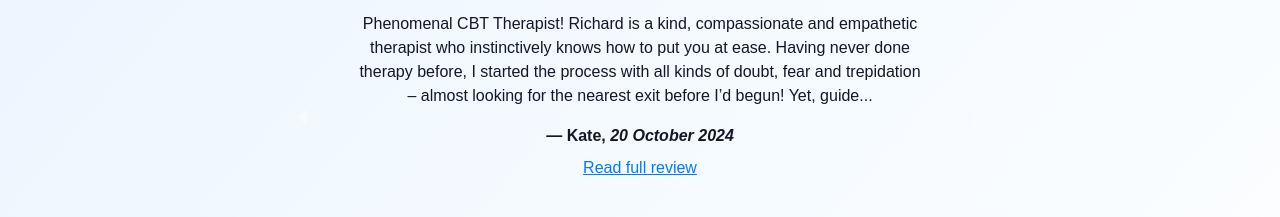
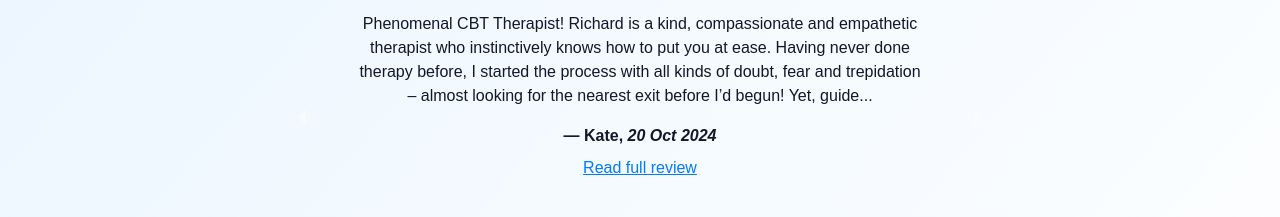
Before and after one commit to rickhallett/oceanheart-website, a React (Vite) app: page /work-together in a window 1280 px wide. Shown: the part 880-1097 px from the top of the page. Built offline with nearby package versions, Linux system fonts and the light colour scheme.

Commit message:
fix: duplicate date prop

```diff
--- a/src/pages/Testimonials.jsx
+++ b/src/pages/Testimonials.jsx
@@ -19,7 +19,6 @@ const reviews = [
         rating: 5,
         date: "20 Oct 2024",
         content: "Phenomenal CBT Therapist! Richard is a kind, compassionate and empathetic therapist who instinctively knows how to put you at ease. Having never done therapy before, I started the process with all kinds of doubt, fear and trepidation – almost looking for the nearest exit before I’d begun! Yet, guided by Richard’s warmth and humour, all my scepticism quickly melted away. I soon felt the healing power of being able to talk freely in a safe space. A great listener, Richard was able to make fantastic suggestions for books, diaries and other tools which I found invaluable in between sessions as a means of reflection and personal growth. Ultimately, and after only a few sessions, I now feel like me again; ready to move forward with an open heart and a sense of optimism for the future, safe in the knowledge that I am better equipped to deal with life’s challenges. Richard is a truly gifted therapist with a generous spirit. I sincerely hope that others allow themselves the opportunity and privilege of collaborating with him on their own personal journey. I honestly can’t recommend him highly enough! Thank you so much Richard for all your help and support.",
-        date: "20 October 2024"
     },
     {
         name: "Ali Jarvis",
@@ -27,7 +26,6 @@ const reviews = [
         rating: 5,
         date: "16 Sept 2024",
         content: "I cannot recommend Richard highly enough. I was referred for therapy to address my anxiety which was having a massively negative impact on my life. Whilst I was not an all out sceptic of holistic therapies, at the start I struggled to see how this therapy could or would be able to help me. With Richard’s guidance and wonderfully wicked sense of humour, the onion of futile resistance has been well and truly smashed! Thanks to Richard I have my life back and feel suitably equipped to continue improving every day with the safety net of being able to reach out to Richard in the future should I need to.",
-        date: "13 September 2024"
     },
     {
         name: "Lydia McManus",
@@ -35,7 +33,6 @@ const reviews = [
         rating: 5,
         date: "30 Aug 2024",
         content: "I honestly cannot recommend Richard enough!! I had 8 sessions all together and I can feel so much of a difference. I have gained a lot from my sessions, from insights, tools, recommendations and more. There have been many occasions where I have experienced light bulb moments that have been life changing and make me understand so much. Richard is understanding, empathetic and has a calming presence. He also has a great sense of humour that has put me at ease from my first session, being able to laugh throughout sessions is something I was so grateful for. Richard creates a safe environment in which you can truly open up and gain a lot from. Thank you for everything!",
-        date: "30 August 2024"
     },
     {
         name: "Lauren Rebecca",
@@ -43,15 +40,13 @@ const reviews = [
         rating: 5,
         date: "10 Aug 2024",
         content: "I was referred to Richard for therapy for my OCD. I found his guidance really helpful in explaining concepts for ACT therapy and allowing me to work on my symptoms. Even though some sessions were tough for me mentally, Richard always found a way to make the concepts relatable or a way to divert the conversation to help me calm down (and mostly laugh) before returning to the topic.",
-        date: "10 August 2024"
-    },
+        },
     {
         name: "Sarah",
         location: "GB",
         rating: 5,
         date: "3 Jun 2024",
         content: "The whole theory behind does it help!! Well absolutely, yes! Richard has been an enormous help, guidance and support throughout my sessions and comes highly recommended by myself and others no doubt. I will carry on believing in myself and trusting each step I take is a plan to strive to achieve my potential that I had lost and thanks to Richard I have now and will continue gaining. Thank you, wholeheartedly.",
-        date: "03 June 2024"
     },
     {
         name: "Nafiya",
@@ -59,7 +54,6 @@ const reviews = [
         rating: 5,
         date: "4 Jun 2024",
         content: "Many people have told me therapy is a waste of time and I grew up believing in this! Since starting my sessions with Richard, I have found the confident , strong powerful woman I forgot I was especially during my most anxious times. I felt extremely comfortable sharing feelings and thoughts, I felt I could benefit from many strategies we spoke about, he was very professional yet friendly enough to crack a few jokes which was fantastic. Thank you Richard!",
-        date: "04 June 2024"
     },
     {
         name: "Anonymous",
@@ -67,15 +61,13 @@ const reviews = [
         rating: 5,
         date: "7 Jun 2024",
         content: "Richard’s guidance, support and insights really resonate. You can take something out of every session, which in turn helps you make gradual changes in your life. In other words, a life-changing experience. Thank you so much!",
-        date: "05 June 2024"
-    },
+        },
     {
         name: "Aureliana Enache",
         location: "GB",
         rating: 5,
         date: "4 Jun 2024",
         content: "Rick is a very gifted, empathetic and highly professional therapist. A meditator, so the holding and advice comes from an intuitive, spiritual space. If you want to discuss situations in depth, clear out emotions at the somatic level or find better life strategies, definitely book with Rick Hallett.",
-        date: "04 June 2024"
     },
     {
         name: "Mary",
@@ -83,23 +75,20 @@ const reviews = [
         rating: 5,
         date: "8 Jun 2024",
         content: "I have benefitted immensely from my sessions with Richard and feel lighter in the mind, body, and soul. He is a professional and a well-mannered therapist, who was able to create a safe space emotionally and mentally so I could open up and speak. Especially as a trauma-informed therapist; he was sympathetic, empathetic and non-judgemental in his approach. In this manner we proceeded through the traumas that can leave one feeling frozen. Furthermore, experiencing symptoms such as: emotional and physical pain throughout the body; depression, anxiety, insomnia, numbness, disassociation, isolation, fear, heartbreak, grief and many more indicators. Richard aided me through the darkness to a place where one can see light, he is a source for good change guiding one within, through some of the darkest wounds; I would not have favored to face alone, and did not know how to. He aided me with psychology terms and knowledge to explain my states and what was happening—which is essence was a therapeutic and educational process... do trust the process.",
-        date: "07 June 2024"
-    },
+        },
     {
         name: "Barry J Wale",
         location: "GB",
         rating: 5,
         date: "3 Jun 2024",
         content: "My experience talking to Richard was truly enlightening. Together we found a way forward, and I am deeply in his debt. An intelligent listener with great compassion and understanding of the human mind.",
-        date: "14 March 2024"
-    },
+            },
     {
         name: "alfie",
         location: "GB",
         rating: 5,
         date: "15 Aug 2024",
         content: "Having come to Richard with dark intrusive thoughts about harming other loved ones and a truly crazy high score of OCD after nearly 2 years of suffering with the symptoms of this sometimes needing to be scared of even the most basic daily tasks, spending the 6 sessions with Richard working on where these stem from, how to overcome these and break these down, what these truly mean and how meditation and workbooks can make a huge difference when suffering from Harm OCD, Richard and myself have worked session by session to channel this into where I am today with little to no strange thoughts these days, and life’s a much brighter place to be. Sessions have been entertaining as well as insightful, I really could not have done this without Richard. By far the best therapist I have had coming off the back of CBT and reconstructive thought therapy, doing the ERP therapy with Richard really has made such a difference, could not recommend Richard highly enough and such a great guy!",
-        date: "15 August 2024"
     },
 ]
 
```
